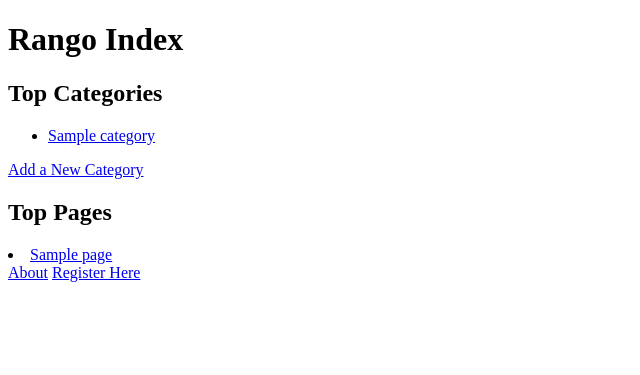
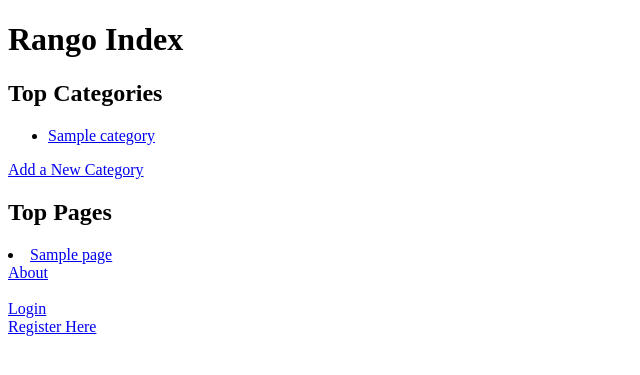
Before and after one commit to jpmbrito/Tango-with-Django, a Django app: page /rango/ in a window 1280 px wide. Shown: the top 375 px of the page, without its empty margins (0-640 px from the left). Run offline with Django 3.2, Linux system fonts and the light colour scheme; tables that the repository leaves empty hold one stand-in row (values such as "Sample post").

Commit message:
Finished the chapter 8 of tango with django

```diff
--- a/django/workspace/tango_with_django_project/rango/urls.py
+++ b/django/workspace/tango_with_django_project/rango/urls.py
@@ -21,5 +21,14 @@ urlpatterns = patterns('',
 			name='add_page'),
         url(r'^register/$',
             views.register,
-            name='register')
+            name='register'),
+        url(r'^login/$',
+            views.user_login,
+            name='login'),
+        url(r'^restricted/$',
+            views.restricted,
+            name='restricted'),
+        url(r'^logout/$',
+            views.user_logout,
+            name='logout')
 		)
--- a/django/workspace/tango_with_django_project/rango/views.py
+++ b/django/workspace/tango_with_django_project/rango/views.py
@@ -1,6 +1,7 @@
 from django.template import RequestContext
 from django.shortcuts import render_to_response
 from django.http import HttpResponse
+from django.contrib.auth.decorators import login_required
 
 #Integration with the models
 from rango.models import Category
@@ -68,6 +69,7 @@ def category(request, category_name_url):
 
 
 from rango.forms import CategoryForm
+@login_required
 def add_category(request):
 	context = RequestContext(request)
 
@@ -95,6 +97,7 @@ def add_category(request):
 			context)
 
 from rango.forms import PageForm
+@login_required
 def add_page(request, category_name_url ):
     context = RequestContext(request)
     category_name = category_name_url.replace(' ', '_')
@@ -173,3 +176,42 @@ def register(request):
         'registered' : registered
         },
         context)
+
+from django.contrib.auth import authenticate, login
+from django.http import HttpResponseRedirect, HttpResponse
+def user_login(request):
+    context = RequestContext(request)
+
+    if request.method == 'POST':
+        #Gather the username and password from POST
+        username = request.POST['username']
+        password = request.POST['password']
+
+        #Try to authenticate with django auth application
+        user = authenticate(username=username, password=password)
+
+        if user:
+            if user.is_active:
+                login(request,user)
+                return HttpResponseRedirect('/rango/')
+            else:
+                return HttpResponse("Your Rango Account is disabled")
+        else:
+            print "Invalid Login Details; {0} , {1}".format(username,password)
+            return HttpResponse("Invalid login details supplied.")
+    else:
+        #Present the login page
+        return render_to_response(
+            'rango/login.html',
+            {},
+            context)
+
+@login_required
+def restricted(request):
+    return HttpResponse("Since you're logged in, you can see this text!")
+
+from django.contrib.auth import logout
+@login_required
+def user_logout(request):
+    logout(request)
+    return HttpResponseRedirect('/rango/')
--- a/django/workspace/tango_with_django_project/tango_with_django_project/settings.py
+++ b/django/workspace/tango_with_django_project/tango_with_django_project/settings.py
@@ -175,3 +175,6 @@ LOGGING = {
         },
     }
 }
+
+#Login URL for redirection
+LOGIN_URL = '/rango/login/'
--- a/django/workspace/tango_with_django_project/templates/rango/index.html
+++ b/django/workspace/tango_with_django_project/templates/rango/index.html
@@ -27,7 +27,15 @@
 		{% else %}
 			<strong> There are no pages present. </strong>
 		{% endif %}
-		<a href="/rango/about/">About</a>
-        <a href="/rango/register/">Register Here</a>
+
+		<a href="/rango/about/">About</a> <br /><br />
+
+        {% if user.is_authenticated %}
+            <a href="/rango/logout/">Logout {{ user.username }}</a> <br />
+            <a href="/rango/restricted/">Restricted Page</a>
+        {% else %}
+            <a href="/rango/login/">Login</a> <br />
+            <a href="/rango/register/">Register Here</a>
+        {% endif %}
 	</body>
 </html>
```
Also changed, not shown: django/workspace/tango_with_django_project/templates/rango/login.html (added, +22 -0 lines).
